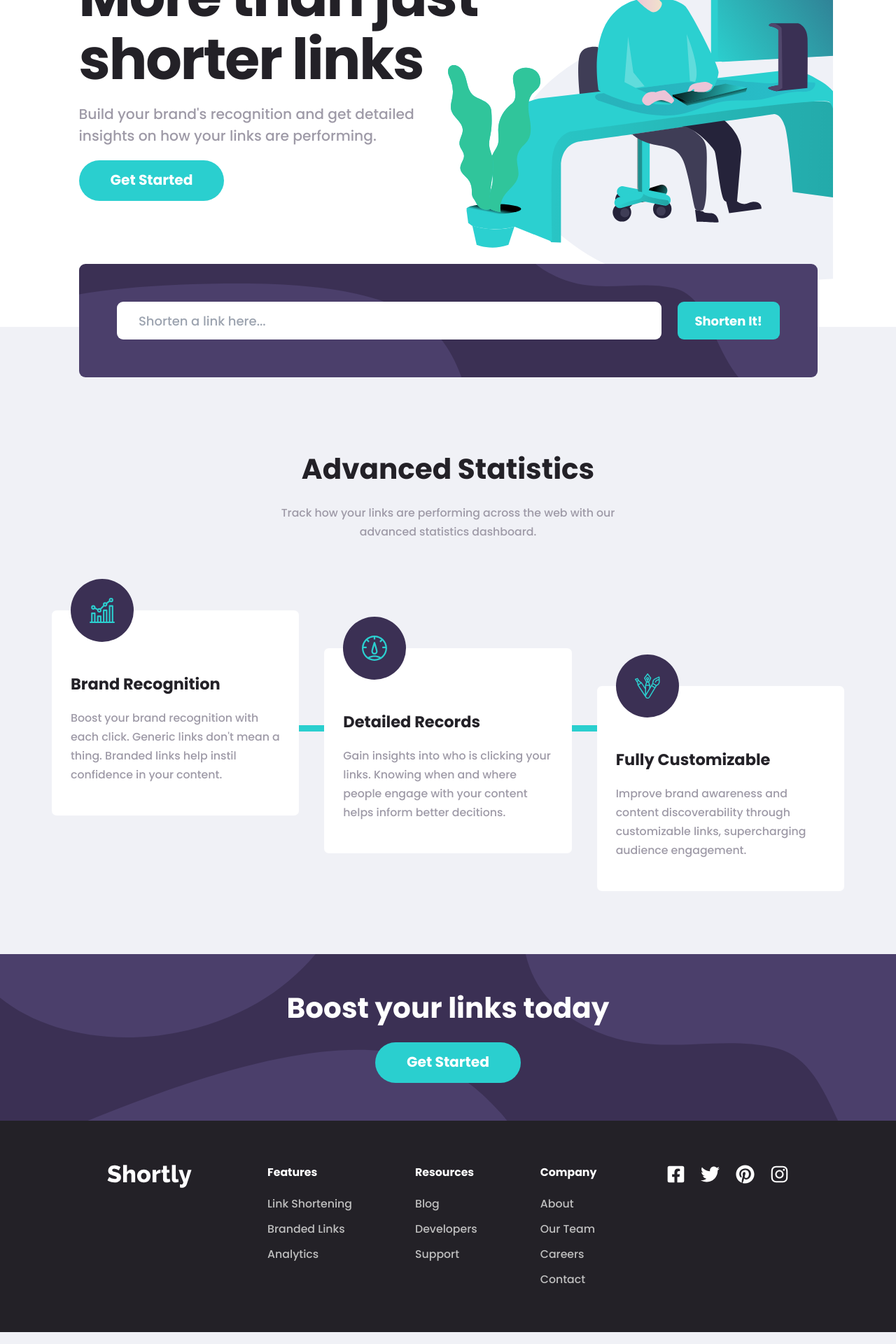
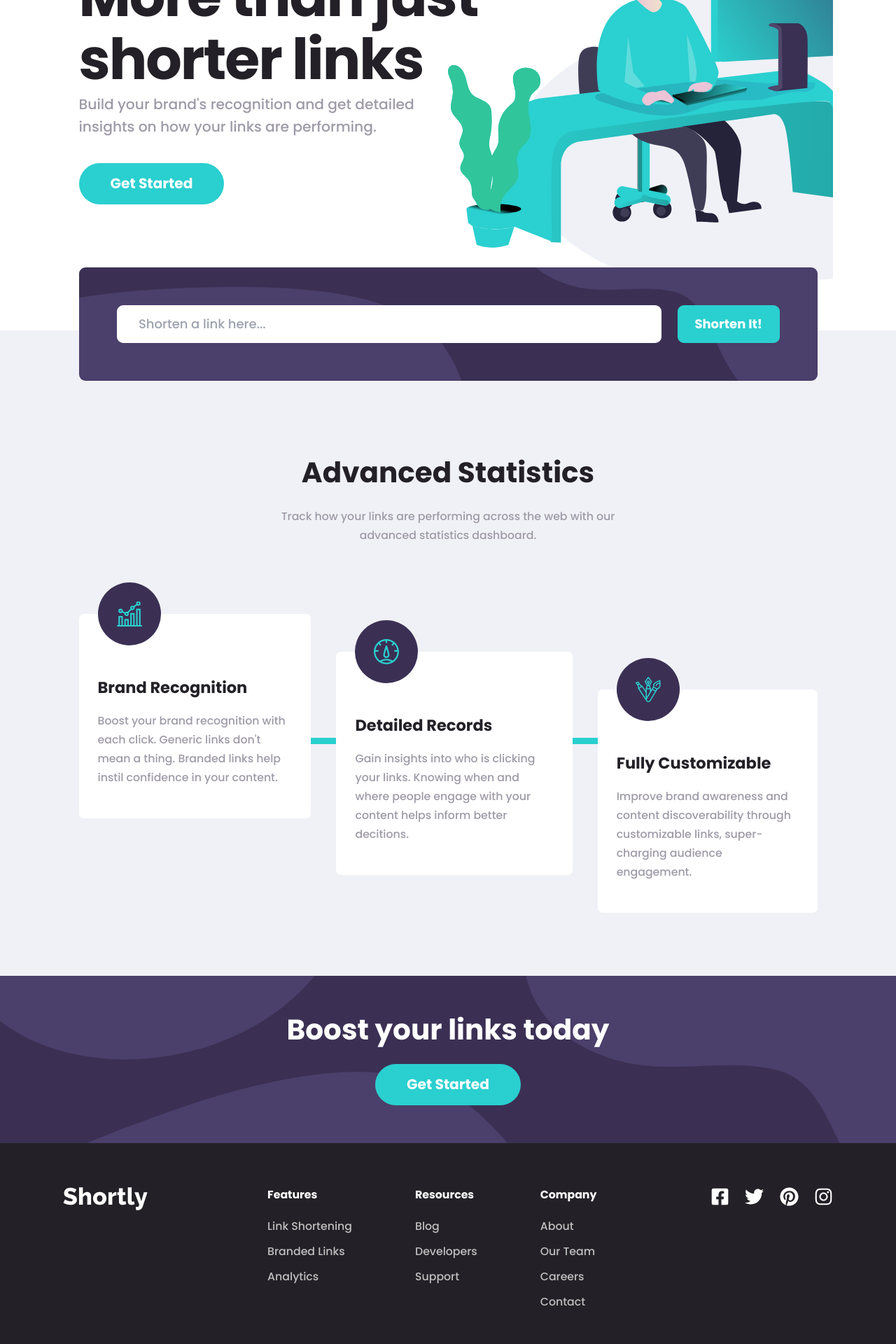
Before and after one commit to kensparby/fem-url-shortener, a Next.js app: page / in a window 1280 px wide. Shown: the part 280-2200 px from the top of the page at 70% size. Built offline with nearby package versions, Linux system fonts and the light colour scheme.

Commit message:
Padding fixings

```diff
--- a/app/components/Footer.jsx
+++ b/app/components/Footer.jsx
@@ -37,7 +37,7 @@ export default function Footer() {
 
   return (
     <section className="wrapper bg-n-violet-vdark mt-auto self-stretch">
-      <footer className="bg-n-violet-vdark text-white flex flex-col lg:flex-row items-center lg:items-start text-center lg:text-left p-10 lg:p-14 gap-10 lg:justify-between max-w-[1100px] mx-auto">
+      <footer className="bg-n-violet-vdark text-white flex flex-col lg:flex-row items-center lg:items-start text-center lg:text-left p-10 lg:p-0 lg:py-14 gap-10 lg:justify-between max-w-[1100px] mx-auto">
         <Logo fill="#ffffff" width="130" />
         <ul className="links flex flex-col md:flex-row gap-10 md:gap-20 capitalize">
           {mapLinks(linkData)}
--- a/app/components/Hero.jsx
+++ b/app/components/Hero.jsx
@@ -2,9 +2,9 @@ import Image from "next/image";
 
 export default function Hero() {
   return (
-    <section className="flex flex-col max-w-[1100px] lg:min-h-[30rem] items-center lg:items-start text-center lg:text-left lg:justify-center relative pt-[100vw] lg:pt-28 gap-4 pb-20">
+    <section className="flex flex-col max-w-[1100px] lg:min-h-[30rem] items-center lg:items-start text-center lg:text-left lg:justify-center relative pt-[100vw] lg:pt-28 pb-20">
       <h1 className="text-4xl lg:text-7xl lg:max-w-[60%] text-n-violet-vdark font-bold tracking-tight lg:leading-[5rem]">More than just shorter links</h1>
-      <p className="text-n-violet-gray lg:max-w-[50%] lg:text-lg">
+      <p className="text-n-violet-gray lg:max-w-[50%] lg:text-lg mt-4 md:mt-1 mb-8">
         Build your brand&apos;s recognition and get detailed insights on how
         your links are performing.
       </p>
--- a/app/components/Statistics.jsx
+++ b/app/components/Statistics.jsx
@@ -38,9 +38,10 @@ export default function Statistics() {
         Advanced Statistics
       </h2>
       <p className="text-n-violet-gray text-sm leading-6 max-w-[50ch]">
-        Track how your links are performing across the web with our advanced statistics dashboard.
+        Track how your links are performing across the web with our advanced
+        statistics dashboard.
       </p>
-      <div className="relative flex flex-col lg:flex-row items-center lg:items-start lg:gap-8">
+      <div className="relative flex flex-col lg:flex-row max-w-[1100px] px-5 items-center lg:items-start lg:gap-8 px-5">
         <span className="decorative bg-p-cyan w-2 h-2/3 absolute m-auto top-1/4 lg:top-1/2 lg:left-1/4 lg:h-2 lg:w-1/2"></span>
         {mapData}
       </div>
```
